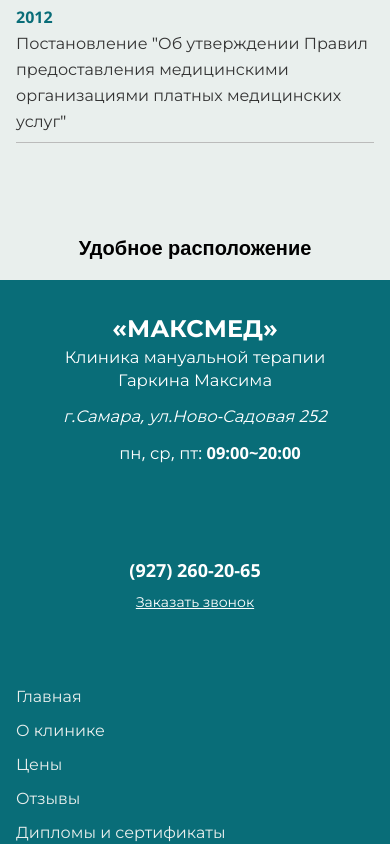
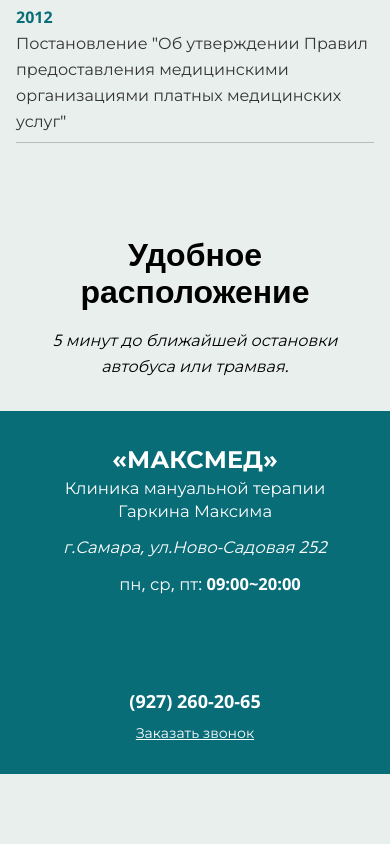
Before and after one commit to Kotinann/maksmed, a Next.js app: page / in a window 390 px wide. Shown: the part 10260-11104 px from the top of the page. Built offline with nearby package versions, Linux system fonts and the light colour scheme.

Commit message:
пофиксил контакты

```diff
--- a/src/components/contact/contact.jsx
+++ b/src/components/contact/contact.jsx
@@ -9,7 +9,7 @@
           5 минут до ближайшей остановки автобуса или трамвая.
         </p>
       </div>
-      <div className={styles.map}>
+      <div className={styles.mapWrap}>
         <div className={styles.info}>
           <div className={styles.infoTlt}>«МАКСМЕД»</div>
           <div className={styles.infoDescr}>Клиника мануальной терапии Гаркина Максима</div>
--- a/src/components/contact/contact.module.scss
+++ b/src/components/contact/contact.module.scss
@@ -12,53 +12,52 @@
   }
 }
 
-.map {
-  position: relative;
-  height: 500px;
-  width: 100%;
-
-  @media only screen and (max-width: 1023px) {
-    height: 350px;
-    display: flex;
-    align-items: stretch;
-    align-content: stretch;
-  }
-
-  @media only screen and (max-width: 767px) {
-    height: 200px;
-    align-items: center;
-    flex-direction: column-reverse;
-  }
-}
-
 .title {
-  margin-bottom: 15px;
+  margin-bottom: 16px;
   font-size: 32px;
   font-weight: 700;
   line-height: normal;
   text-align: center;
   color: $black;
+}
 
-  @media only screen and (max-width: 1023px) {
-    font-size: 20px;
-    margin-bottom: 100px;
+.desc {
+  margin: 0 auto 32px;
+  font-style: italic;
+  font-weight: normal;
+  font-size: 16px;
+  line-height: 26px;
+  text-align: center;
+}
+
+.mapWrap {
+  position: relative;
+
+  @media only screen and (min-width: 768px) {
+    display: flex;
   }
 }
 
-.desc {
-  margin: 0 auto 31px;
-  font-style: italic;
-  font-weight: normal;
-  font-size: 16.5px;
-  line-height: 26px;
-  text-align: center;
+.map {
+  position: relative;
+  height: 300px;
+  width: 100%;
 
+  @media only screen and (min-width: 768px) {
+    height: auto;
+  }
+
+  @media only screen and (min-width: 1170px) {
+    height: 500px;
+  }
 }
 
 .info {
   background-color: $green;
   color: #fff;
   padding: 30px 40px;
+
+  @media only screen and (min-width: 1170px) {
     z-index: 10;
     max-width: 360px;
     position: absolute;
@@ -66,22 +65,6 @@
     left: 50%;
     margin-left: -570px;
     margin-top: -175px;
-
-  @media only screen and (max-width: 1200px) {
-    position: relative;
-    -ms-transform: none;
-    transform: none;
-    top: 0;
-    left: 0;
-    width: 100%;
-    max-width: 50%;
-    margin: 0;
-  }
-
-  @media only screen and (max-width: 767px) {
-    max-width: 100%;
-    font-size: 14px;
-    line-height: 23px;
   }
 }
 
```
Lines whose indentation alone changed are shown as unchanged.
